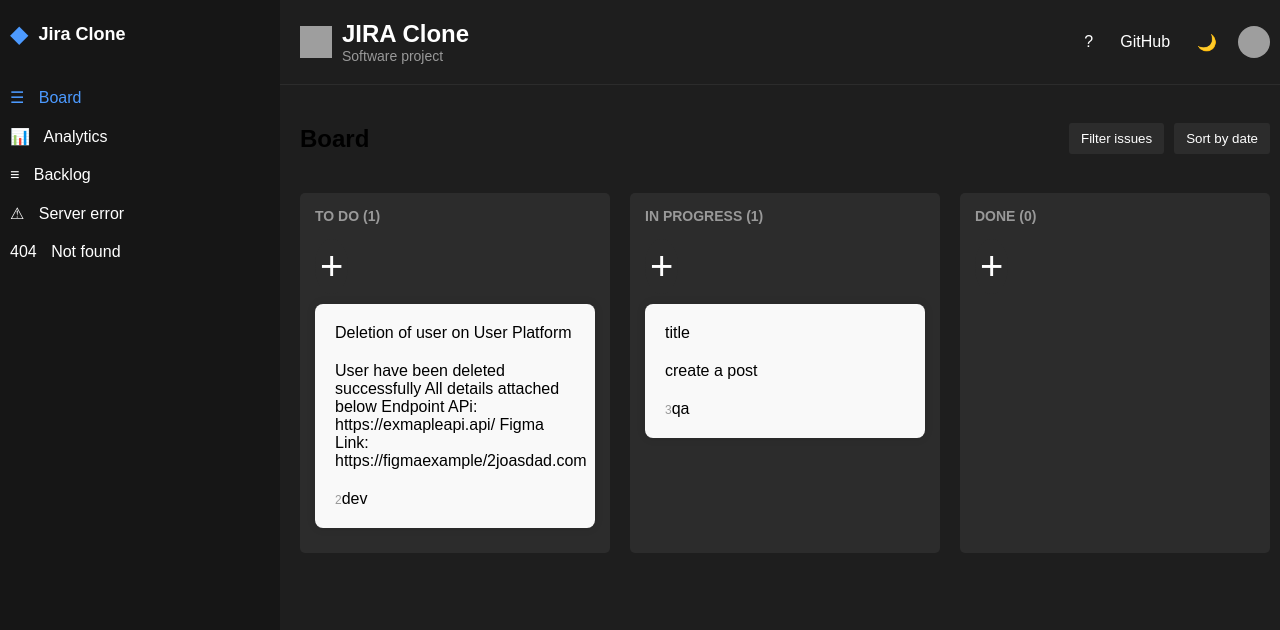
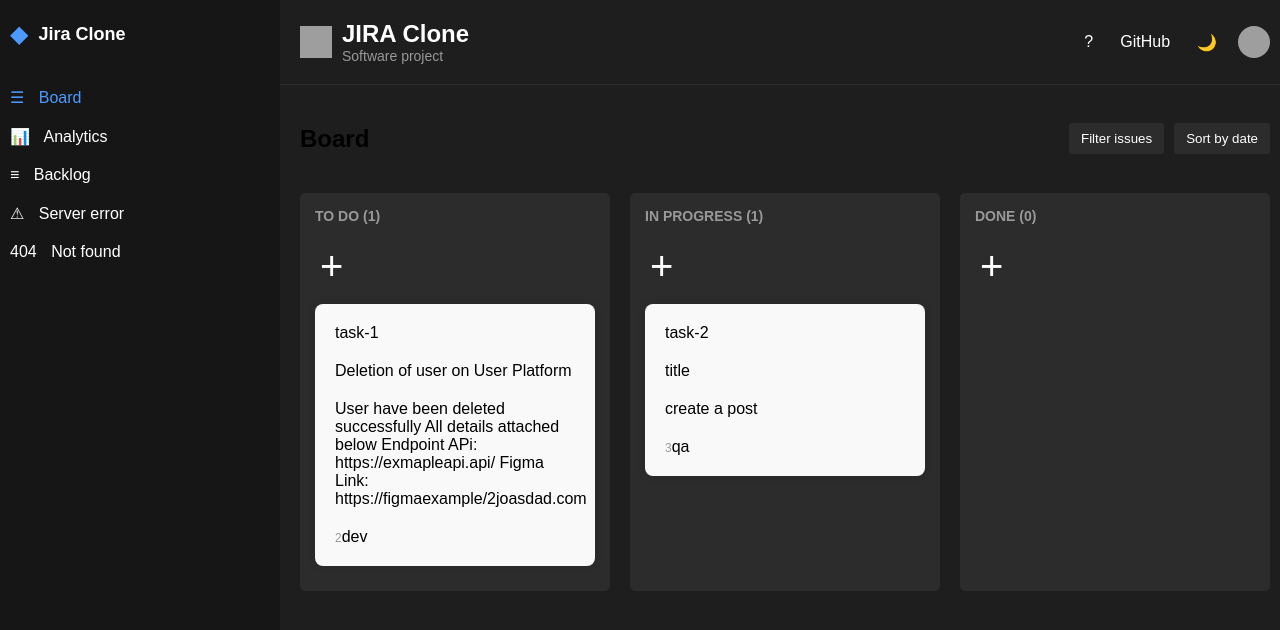
Before and after one commit to akhil27styles/Sprint-vision-AI, a React (Vite) app: page / in a window 1280 px wide. Shown: the top 630 px of the page. Built offline with nearby package versions, Linux system fonts and the light colour scheme; grey boxes are pictures that could not be loaded.

Commit message:
added subtask id

```diff
--- a/src/components/Board.jsx
+++ b/src/components/Board.jsx
@@ -7,8 +7,8 @@
 
 const initialData = {
   tasks: {
-    'task-1': { id: 'task-1', title: 'Deletion of user on User Platform', description: 'User have been deleted successfully All details attached below Endpoint APi: https://exmapleapi.api/ Figma Link: https://figmaexample/2joasdad.com', storyPoints: '2', storyType: 'dev' },
-    'task-2': { id: 'task-2', title: 'title', description: 'create a post', storyPoints: '3', storyType: 'qa' },
+    'task-1': { id: 'task-1', storyId:'RDP-234',title: 'Deletion of user on User Platform', description: 'User have been deleted successfully All details attached below Endpoint APi: https://exmapleapi.api/ Figma Link: https://figmaexample/2joasdad.com', storyPoints: '2', storyType: 'dev' },
+    'task-2': { id: 'task-2', storyId:'RDP-234',title: 'title', description: 'create a post', storyPoints: '3', storyType: 'qa' },
   },
   columns: {
     'column-1': {
@@ -122,6 +122,7 @@
       description: taskData.description,
       storyPoints: taskData.storyPoints.toString(),
       storyType: taskData.storyType,
+      ...(taskData.parentId)&& {parentId:taskData.parentId}
     };
 
     // Check if activeColumn is defined
@@ -236,6 +237,8 @@
           className="card"
           onClick={() => onTaskClick(task)}
         >
+          {task.parentId && <p>Subtask of {task.parentId}</p>}
+          <p>{task.id}</p>
           <p>{task.title}</p>
           <p>{task.description}</p>
           {task.storyPoints && <span className="card-id">{task.storyPoints}</span>}
@@ -275,9 +278,10 @@
       for (let subtask of subtasks) {
         let randomNumber = Math.floor(Math.random() * 1000);
         let paddedNumber = randomNumber.toString().padStart(3, '0');
-        let randomRDP = `RDP-${paddedNumber}`;
+        let randomRDP = `task-${paddedNumber}`;
 
         const taskData = {
+          parentId:selectedTask.id,
           id: randomRDP,
           title: subtask.title,
           description: subtask.description,
```
